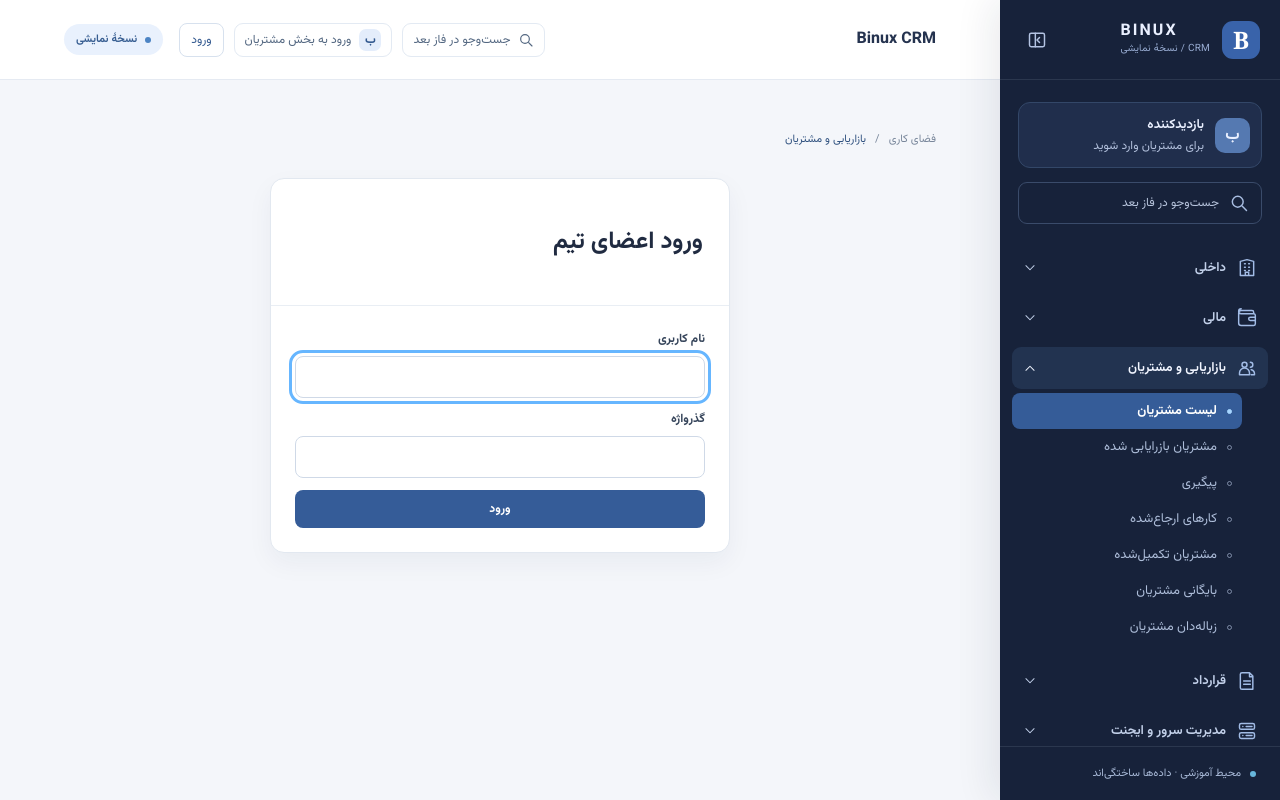
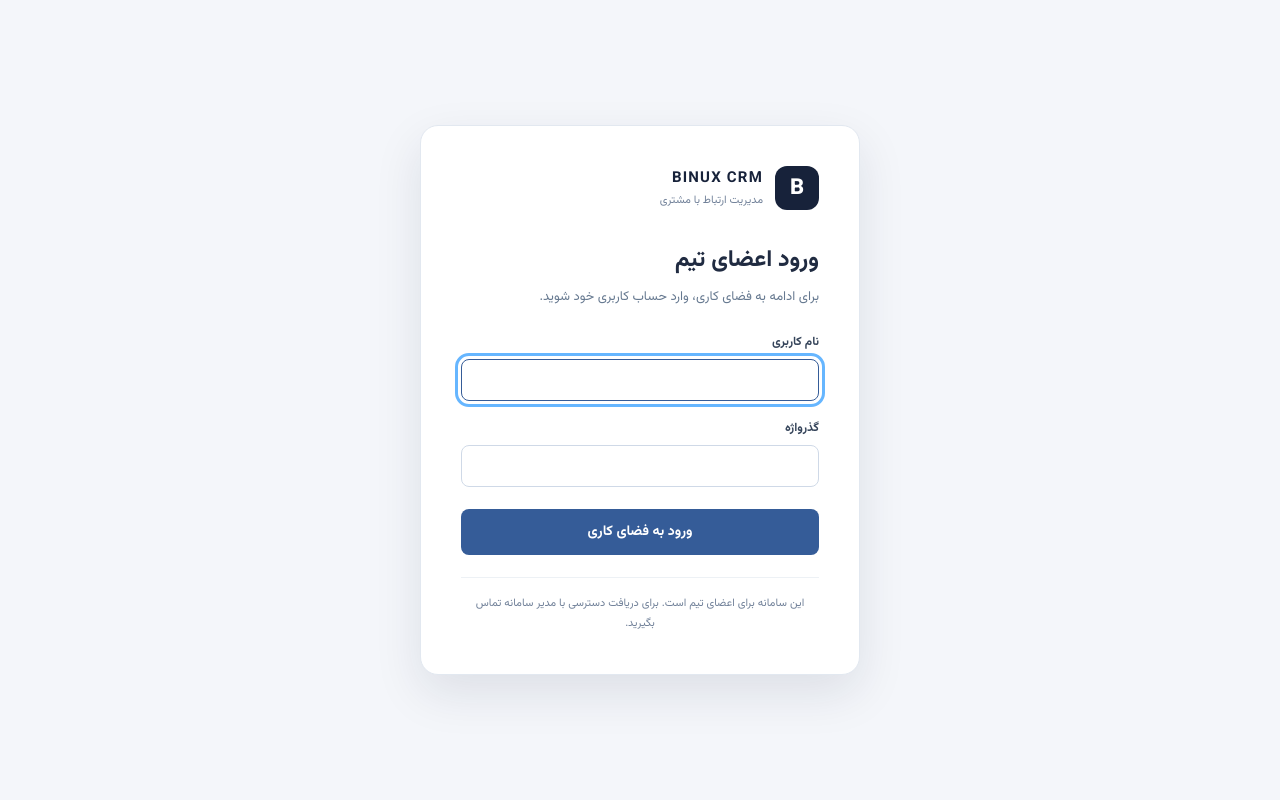
Before and after one commit to Amirali2agh/Binux-CRM2, a Django app: page /accounts/login/ in a window 1280 px wide. Run offline with Django 5.2, Linux system fonts and the light colour scheme.

Commit message:
feat: require team login for CRM pages

```diff
--- a/crm/views.py
+++ b/crm/views.py
@@ -23,17 +23,26 @@ from .models import Customer
 
 class TeamLoginView(LoginView):
     template_name = "crm/login.html"
+    redirect_authenticated_user = True
 
-    def get_context_data(self, **kwargs):
-        context = super().get_context_data(**kwargs)
-        section, page = PAGES["customer_list"]
-        context.update(
-            sections=SECTIONS,
-            section=section,
-            page=page,
-            current_page="customer_list",
+    def get_form(self, form_class=None):
+        form = super().get_form(form_class)
+        form.fields["username"].widget.attrs.update(
+            {
+                "class": "login-input",
+                "autocomplete": "username",
+                "autofocus": "autofocus",
+                "dir": "auto",
+            }
         )
-        return context
+        form.fields["password"].widget.attrs.update(
+            {
+                "class": "login-input",
+                "autocomplete": "current-password",
+                "dir": "ltr",
+            }
+        )
+        return form
 
 
 def _active_customers():
@@ -57,6 +66,7 @@ def _customer_context(title, customers, *, page_key="customer_list"):
     }
 
 
+@login_required
 @require_safe
 def display_page(request, page_key):
     section, page = PAGES[page_key]
--- /dev/null
+++ b/static/crm/login.css
@@ -0,0 +1,122 @@
+.login-page {
+  min-height: 100vh;
+  min-height: 100dvh;
+  background: #f4f6fa;
+}
+.login-layout {
+  display: grid;
+  min-height: 100vh;
+  min-height: 100dvh;
+  place-items: center;
+  padding: 24px;
+}
+.login-card {
+  width: min(100%, 440px);
+  padding: clamp(24px, 5vw, 40px);
+  border: 1px solid #e2e8f0;
+  border-radius: 18px;
+  background: #fff;
+  box-shadow: 0 18px 48px rgba(23, 34, 58, 0.1);
+}
+.login-brand {
+  display: inline-flex;
+  align-items: center;
+  gap: 12px;
+  color: #17223a;
+}
+.login-brand-symbol {
+  display: grid;
+  width: 44px;
+  height: 44px;
+  place-items: center;
+  border-radius: 12px;
+  background: #17223a;
+  color: #fff;
+  font-size: 22px;
+  font-weight: 800;
+}
+.login-brand-copy {
+  display: grid;
+  gap: 2px;
+}
+.login-brand-copy strong {
+  font-size: 15px;
+  letter-spacing: 0.08em;
+}
+.login-brand-copy small {
+  color: #718199;
+  font-size: 11px;
+  letter-spacing: 0;
+}
+.login-heading {
+  margin: 32px 0 24px;
+}
+.login-heading h1 {
+  margin: 0;
+  color: #202b41;
+  font-size: 23px;
+  font-weight: 750;
+}
+.login-heading p {
+  margin: 8px 0 0;
+  color: #667990;
+  font-size: 13px;
+  line-height: 1.8;
+}
+.login-form {
+  display: grid;
+  align-items: stretch;
+  gap: 18px;
+  padding: 0;
+}
+.login-form .field-row {
+  gap: 8px;
+  color: #35445a;
+}
+.login-input {
+  width: 100%;
+  min-height: 46px;
+  border: 1px solid #cfd9e7;
+  border-radius: 9px;
+  background: #fff;
+  color: #202b41;
+  padding: 10px 12px;
+  font: inherit;
+}
+.login-input:focus-visible {
+  border-color: #355c98;
+}
+.login-error {
+  margin: 0;
+  padding: 11px 13px;
+  border: 1px solid #efc8c2;
+  border-radius: 9px;
+  background: #fff4f2;
+  color: #a43c3c;
+  font-size: 12px;
+  line-height: 1.7;
+}
+.login-submit {
+  width: 100%;
+  min-height: 46px;
+  margin-top: 4px;
+  font-size: 14px;
+}
+.login-note {
+  margin: 22px 0 0;
+  padding-top: 16px;
+  border-top: 1px solid #edf1f5;
+  color: #718199;
+  font-size: 11px;
+  line-height: 1.8;
+  text-align: center;
+}
+@media (max-width: 480px) {
+  .login-layout {
+    padding: 16px;
+  }
+  .login-card {
+    padding: 24px 20px;
+    border-radius: 14px;
+  }
+}
--- a/templates/crm/login.html
+++ b/templates/crm/login.html
@@ -1,9 +1,48 @@
-{% extends 'crm/base.html' %}
-{% block content %}
-<section class="display-surface login-surface"><div class="surface-heading"><h1>ورود اعضای تیم</h1></div><form method="post" class="login-form">{% csrf_token %}
-  {% if form.errors %}<p class="form-errors" role="alert">نام کاربری یا گذرواژه درست نیست.</p>{% endif %}
-  <div class="field-row"><label for="id_username">نام کاربری</label>{{ form.username }}</div>
-  <div class="field-row"><label for="id_password">گذرواژه</label>{{ form.password }}</div>
-  <input type="hidden" name="next" value="{{ next }}"><button class="primary-action" type="submit">ورود</button>
-</form></section>
-{% endblock %}
+{% load static %}
+<!doctype html>
+<html lang="fa" dir="rtl">
+<head>
+  <meta charset="utf-8">
+  <meta name="viewport" content="width=device-width, initial-scale=1">
+  <meta name="theme-color" content="#17223a">
+  <title>ورود اعضای تیم | Binux CRM</title>
+  <link rel="icon" href="{% static 'crm/favicon.svg' %}" type="image/svg+xml">
+  <link rel="stylesheet" href="{% static 'crm/app.css' %}">
+  <link rel="stylesheet" href="{% static 'crm/login.css' %}">
+</head>
+<body class="login-page">
+  <a class="skip-link" href="#login-main">رفتن به فرم ورود</a>
+  <main class="login-layout" id="login-main">
+    <section class="login-card" aria-labelledby="login-title">
+      <a class="login-brand" href="/" aria-label="Binux CRM">
+        <span class="login-brand-symbol" aria-hidden="true">B</span>
+        <span class="login-brand-copy"><strong>BINUX CRM</strong><small>مدیریت ارتباط با مشتری</small></span>
+      </a>
+
+      <header class="login-heading">
+        <h1 id="login-title">ورود اعضای تیم</h1>
+        <p>برای ادامه به فضای کاری، وارد حساب کاربری خود شوید.</p>
+      </header>
+
+      <form method="post" class="login-form">
+        {% csrf_token %}
+        {% if form.errors %}
+          <p class="login-error" id="login-error" role="alert">نام کاربری یا گذرواژه درست نیست.</p>
+        {% endif %}
+        <div class="field-row">
+          <label for="id_username">نام کاربری</label>
+          {{ form.username }}
+        </div>
+        <div class="field-row">
+          <label for="id_password">گذرواژه</label>
+          {{ form.password }}
+        </div>
+        <input type="hidden" name="next" value="{{ next }}">
+        <button class="primary-action login-submit" type="submit">ورود به فضای کاری</button>
+      </form>
+
+      <p class="login-note">این سامانه برای اعضای تیم است. برای دریافت دسترسی با مدیر سامانه تماس بگیرید.</p>
+    </section>
+  </main>
+</body>
+</html>
```
Also changed, not shown: PRODUCT.md (+1 -1 lines), crm/tests.py (+92 -14 lines), docs/architecture.md (+2 -2 lines), docs/setup.md (+1 -1 lines), README.md.
